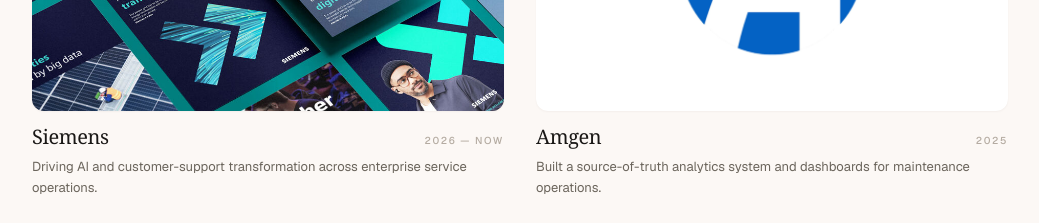
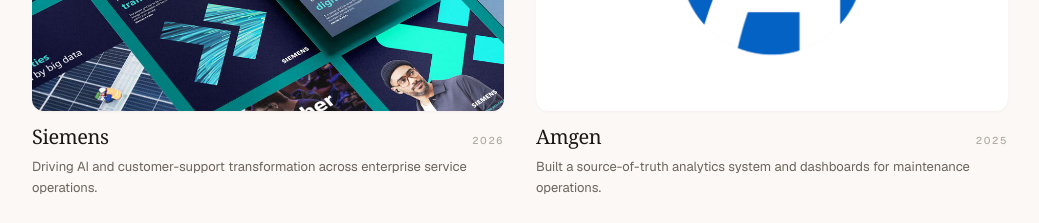
Before and after one commit to jannawaanng/portfolio, a Next.js app: page / in a window 1280 px wide. Shown: the part 960-1183 px from the top of the page, without its empty margins (120-1159 px from the left). Built offline with nearby package versions, Linux system fonts and the light colour scheme.

Commit message:
Siemens timeline changed

```diff
--- a/app/components/projects.tsx
+++ b/app/components/projects.tsx
@@ -21,7 +21,7 @@ const projects: Project[] = [
     title: "Siemens",
     subtitle:
       "Driving AI and customer-support transformation across enterprise service operations.",
-    timeline: "2026 — Now",
+    timeline: "2026",
     image: "/siemens-hero.jpg",
     slug: "siemens",
     tag: "Product · AI",
```
